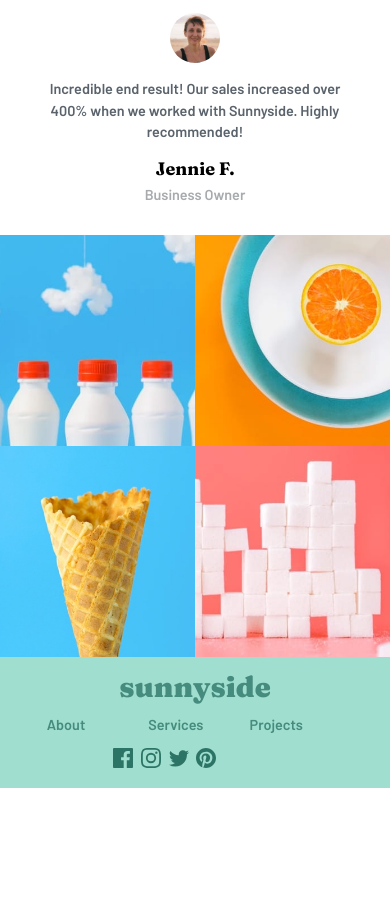
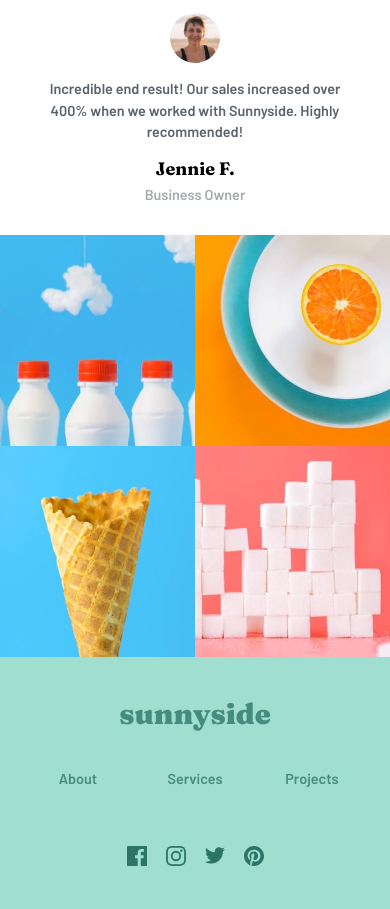
Before and after one commit to piggy0713/Sunnyside-agency-landing-page, a plain HTML site: page index.html in a window 390 px wide. Shown: the part 3255-4164 px from the top of the page. Before the commit the page ends 4043 px from the top, so only its background shows below. Drawn offline with Linux system fonts and the light colour scheme.

Commit message:
second tweak

```diff
--- a/index.html
+++ b/index.html
@@ -236,8 +236,13 @@
               />
             </svg>
           </div>
-          <div class="socialIcon" class="printerest">
-            <svg width="20" height="20" xmlns="http://www.w3.org/2000/svg">
+          <div class="printerest">
+            <svg
+              class="socialIcon"
+              width="20"
+              height="20"
+              xmlns="http://www.w3.org/2000/svg"
+            >
               <path
                 d="M10 0C4.477 0 0 4.477 0 10c0 4.237 2.636 7.855 6.356 9.312-.088-.791-.167-2.005.035-2.868.181-.78 1.172-4.97 1.172-4.97s-.299-.6-.299-1.486c0-1.39.806-2.428 1.81-2.428.852 0 1.264.64 1.264 1.408 0 .858-.546 2.14-.828 3.33-.236.995.5 1.807 1.48 1.807 1.778 0 3.144-1.874 3.144-4.58 0-2.393-1.72-4.068-4.176-4.068-2.845 0-4.516 2.135-4.516 4.34 0 .859.331 1.781.745 2.281a.3.3 0 01.069.288l-.278 1.133c-.044.183-.145.223-.335.134-1.249-.581-2.03-2.407-2.03-3.874 0-3.154 2.292-6.052 6.608-6.052 3.469 0 6.165 2.473 6.165 5.776 0 3.447-2.173 6.22-5.19 6.22-1.013 0-1.965-.525-2.291-1.148l-.623 2.378c-.226.869-.835 1.958-1.244 2.621.937.29 1.931.446 2.962.446 5.523 0 10-4.477 10-10S15.523 0 10 0z"
                 fill="#2C7566"
--- a/style.css
+++ b/style.css
@@ -291,24 +291,32 @@ footer {
   color: hsl(168, 34%, 41%);
 }
 
+.footerTitle,
+.siteMap,
+.socialLink {
+  display: grid;
+  grid-auto-flow: column;
+  grid-auto-columns: 1fr;
+
+  text-align: center;
+  margin: 0 auto;
+}
+
 .footerTitle {
-  text-align: center;
   font-family: "Fraunces", serif;
   font-weight: 900;
   font-size: 1.6rem;
-  padding: 3% 0;
+  padding: 3%;
+}
+
+.siteMap {
+  max-width: 22%;
+  padding-bottom: 2%;
 }
 
 .siteMap a {
   font-size: 0.8rem;
   color: hsl(168, 34%, 41%);
-}
-
-.siteMap {
-  display: grid;
-  margin: 0 40%;
-  gap: 2vw;
-  grid-template-columns: repeat(3, 1fr);
 }
 
 .siteMap a:link {
@@ -320,11 +328,8 @@ footer {
 }
 
 .socialLink {
-  display: flex;
-  gap: 2vw;
-  align-items: center;
-  margin: 0 40%;
-  padding: 4%;
+  padding: 3%;
+  max-width: 20%;
 }
 
 .socialIcon:hover path {
@@ -484,6 +489,19 @@ footer {
   #projects {
     padding-top: 10vh;
   }
+
+  .footerTitle {
+    padding: 5%;
+  }
+
+  .siteMap {
+    max-width: 70%;
+  }
+
+  .socialLink {
+    padding: 5%;
+    max-width: 40%;
+  }
 }
 
 @media only screen and (max-width: 575px) {
@@ -622,11 +640,17 @@ footer {
       url("./images/mobile/image-gallery-sugar-cubes.jpg");
   }
 
+  .footerTitle {
+    padding: 10%;
+  }
+
   .siteMap {
-    margin: 0 12%;
+    max-width: 90%;
+    padding-bottom: 5%;
   }
 
   .socialLink {
-    margin: 0 25%;
+    padding: 10%;
+    max-width: 60%;
   }
 }
```
